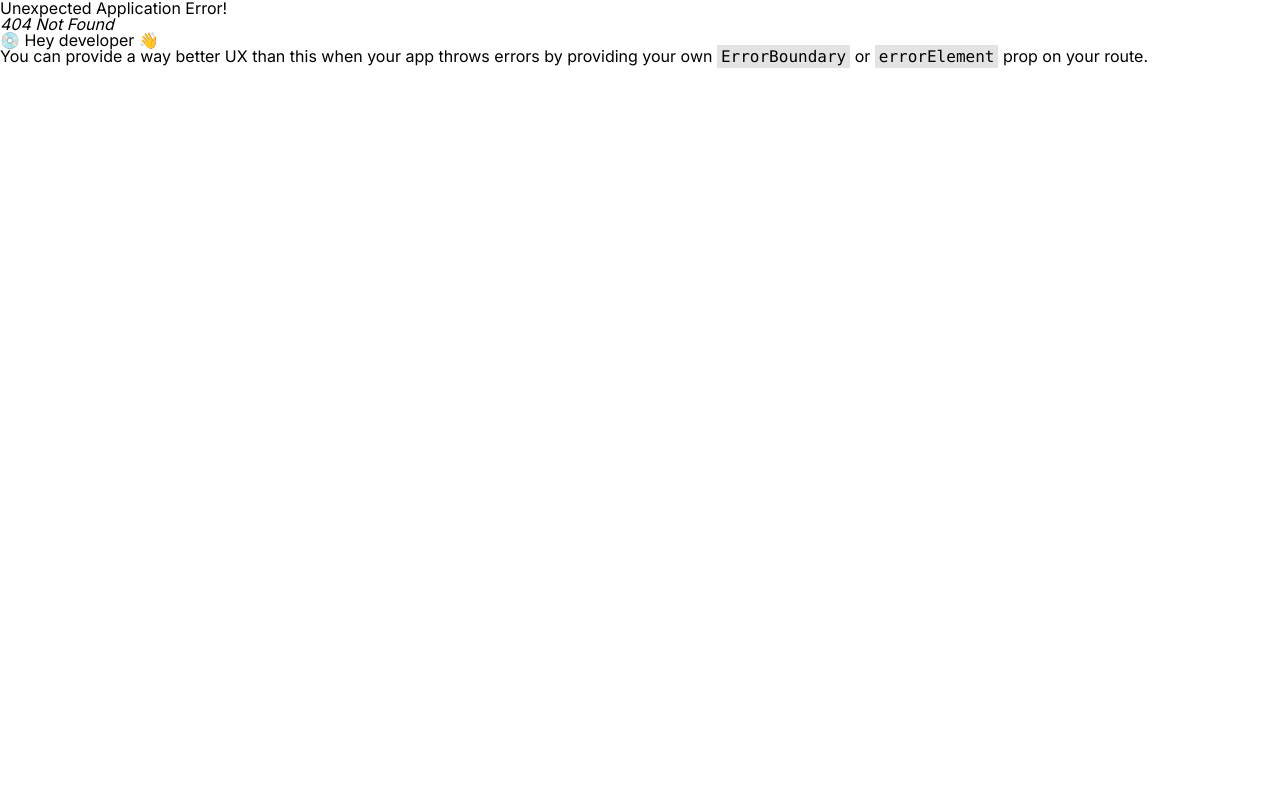
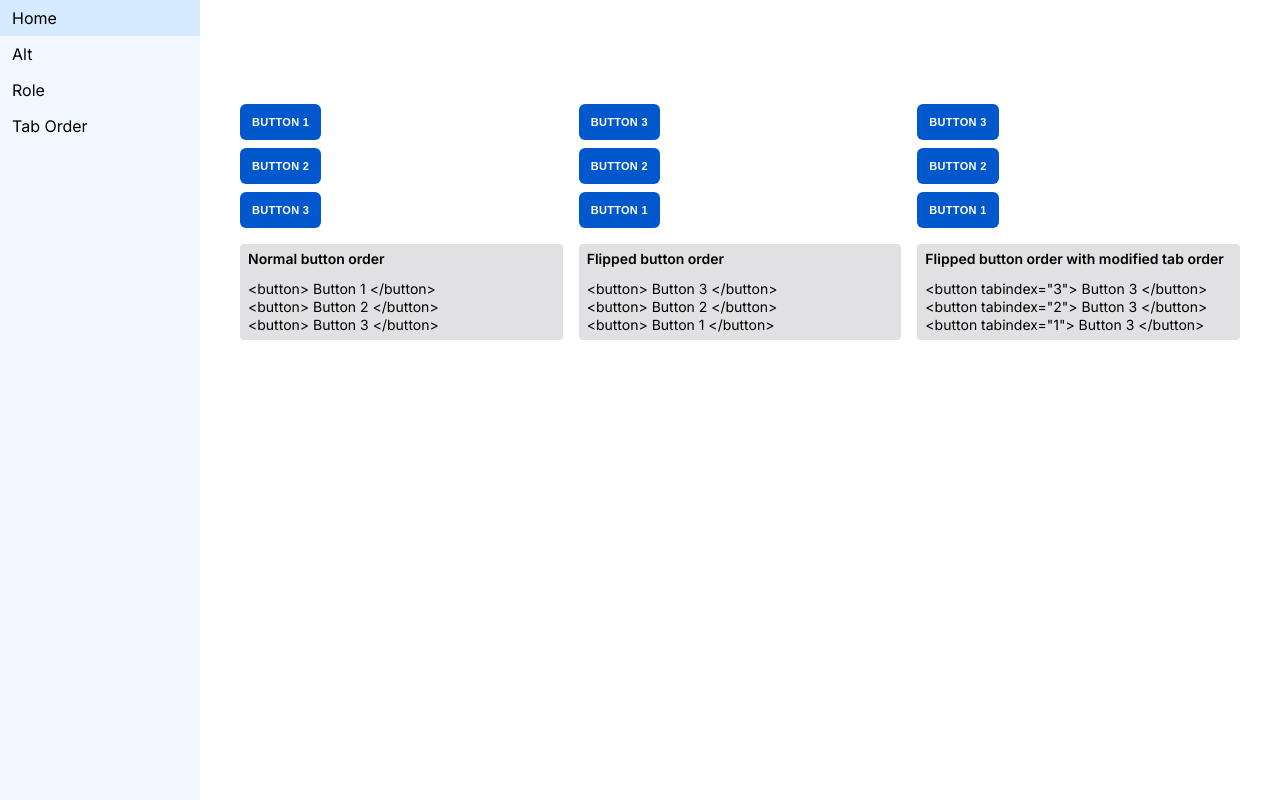
Before and after one commit to thuannguyen13/accessibility-demo, a React (Create React App) app: page /TabOrder in a window 1280 px wide. Before the commit this address had no page. Built offline with nearby package versions, Linux system fonts and the light colour scheme.

Commit message:
Added Tab Order demo

```diff
--- a/src/components/Button/Button.js
+++ b/src/components/Button/Button.js
@@ -1,9 +1,13 @@
 import React from "react";
 import "./Button.scss";
 
-export default function Button({ label, ariaLabel }) {
+export default function Button({ label, ariaLabel, tabIndex }) {
     return (
-        <button tabIndex="1" aria-label={ariaLabel} className="button">
+        <button
+            tabIndex={tabIndex ? tabIndex : "1"}
+            aria-label={ariaLabel}
+            className="button"
+        >
             {label ? label : "Button"}
         </button>
     );
--- a/src/components/Button/Button.scss
+++ b/src/components/Button/Button.scss
@@ -23,7 +23,7 @@
 
     &:focus {
         box-shadow: $shadow-B;
-        box-shadow: inset 0px 0px 0px 2px $B40;
+        box-shadow: inset 0px 0px 0px 4px $B40;
     }
 
     &:active {
--- a/src/components/Caption/Caption.js
+++ b/src/components/Caption/Caption.js
@@ -1,11 +1,11 @@
 import "./Caption.scss";
 
-export default function Caption({ label }) {
+export default function Caption({ label, children }) {
     return (
         <>
-            <caption tabIndex="-1" className="caption">
-                {label}
-            </caption>
+            <div tabIndex="-1" className="caption">
+                {label} {children}
+            </div>
         </>
     );
 }
--- a/src/components/Caption/Caption.scss
+++ b/src/components/Caption/Caption.scss
@@ -4,8 +4,11 @@
     display: flex;
     align-items: center;
     width: 100%;
-    padding: 4px;
+    padding: 8px;
     border-radius: 4px;
     margin-top: 8px;
     background-color: $N10;
+    font-size: 14px;
+    flex-direction: column;
+    align-items: flex-start;
 }
--- a/src/components/Sidebar/Sidebar.js
+++ b/src/components/Sidebar/Sidebar.js
@@ -7,6 +7,7 @@ export default function Sidebar() {
             <Link index href="/Home" label="Home" />
             <Link href="/Alt" label="Alt" />
             <Link href="/Role" label="Role" />
+            <Link href="/TabOrder" label="Tab Order" />
         </aside>
     );
 }
--- a/src/index.js
+++ b/src/index.js
@@ -8,6 +8,7 @@ import Root from "./routes/root";
 import Home from "./routes/Home";
 import Alt from "./routes/Alt";
 import Role from "./routes/Role";
+import TabOrder from "./routes/TabOrder";
 
 const router = createBrowserRouter([
     {
@@ -26,6 +27,10 @@ const router = createBrowserRouter([
                 path: "Role",
                 element: <Role />,
             },
+            {
+                path: "TabOrder",
+                element: <TabOrder />,
+            },
         ],
     },
 ]);
--- /dev/null
+++ b/src/routes/TabOrder.js
@@ -0,0 +1,63 @@
+import Button from "../components/Button/Button";
+import Caption from "../components/Caption/Caption";
+
+export default function TabOrder() {
+    return (
+        <>
+            <div className="content">
+                <div className="box vertical">
+                    <Button label="Button 1" />
+                    <Button label="Button 2" />
+                    <Button label="Button 3" />
+                    <Caption>
+                        <strong>Normal button order</strong>
+                        <ul>
+                            <li>&lt;button&gt; Button 1 &lt;/button&gt;</li>
+                            <li>&lt;button&gt; Button 2 &lt;/button&gt;</li>
+                            <li>&lt;button&gt; Button 3 &lt;/button&gt;</li>
+                        </ul>
+                    </Caption>
+                </div>
+                <div className="box vertical">
+                    <Button label="Button 3" />
+                    <Button label="Button 2" />
+                    <Button label="Button 1" />
+
+                    <Caption>
+                        <strong>Flipped button order</strong>
+                        <ul>
+                            <li>&lt;button&gt; Button 3 &lt;/button&gt;</li>
+                            <li>&lt;button&gt; Button 2 &lt;/button&gt;</li>
+                            <li>&lt;button&gt; Button 1 &lt;/button&gt;</li>
+                        </ul>
+                    </Caption>
+                </div>
+                <div className="box vertical">
+                    <Button tabIndex="3" label="Button 3" />
+                    <Button tabIndex="2" label="Button 2" />
+                    <Button tabIndex="1" label="Button 1" />
+
+                    <Caption>
+                        <strong>
+                            Flipped button order with modified tab order
+                        </strong>
+                        <ul>
+                            <li>
+                                &lt;button tabindex="3"&gt; Button 3
+                                &lt;/button&gt;
+                            </li>
+                            <li>
+                                &lt;button tabindex="2"&gt; Button 3
+                                &lt;/button&gt;
+                            </li>
+                            <li>
+                                &lt;button tabindex="1"&gt; Button 3
+                                &lt;/button&gt;
+                            </li>
+                        </ul>
+                    </Caption>
+                </div>
+            </div>
+        </>
+    );
+}
--- a/src/styles/style.scss
+++ b/src/styles/style.scss
@@ -12,6 +12,10 @@ code {
         monospace;
 }
 
+strong {
+    font-weight: 600;
+}
+
 .content {
     display: flex;
     max-width: 1000px;
@@ -20,6 +24,13 @@ code {
 
     .box {
         width: 100%;
+
+        &.vertical {
+            display: flex;
+            flex-direction: column;
+            gap: 8px;
+            align-items: flex-start;
+        }
     }
 
     img {
@@ -27,3 +38,10 @@ code {
         border-radius: 4px;
     }
 }
+
+ul {
+    margin-top: 16px;
+    li + li {
+        margin-top: 4px;
+    }
+}
```
